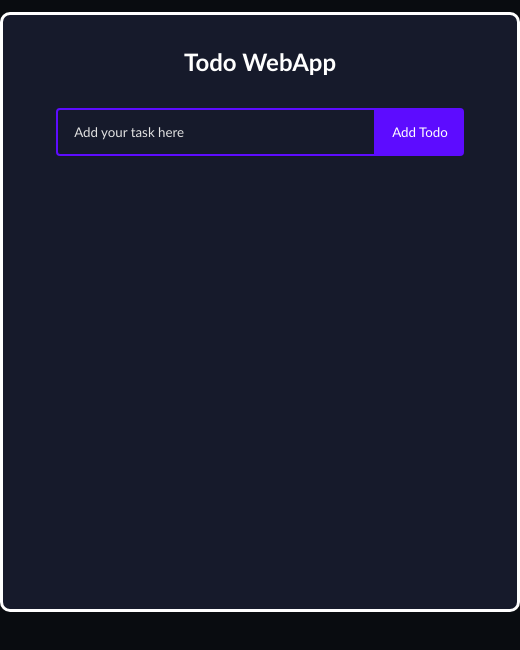
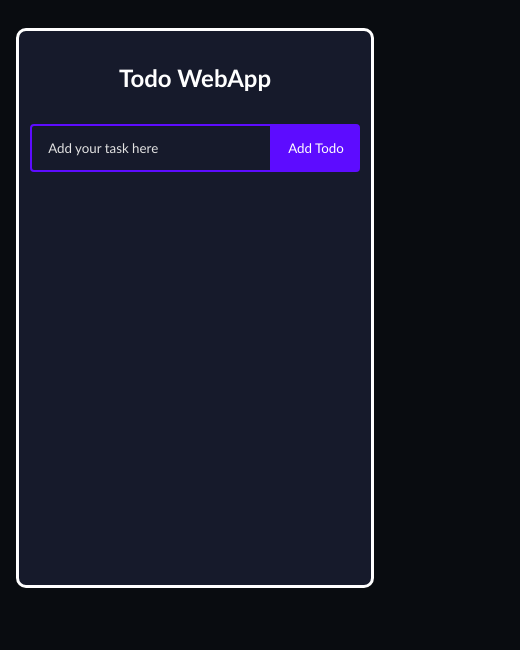
Before and after one commit to Radon333/todo-app, a React (Create React App) app: page / in a window 390 px wide. Shown: the top 650 px of the page, 520 px wide, since content can reach past the window. Built offline with nearby package versions, Linux system fonts and the light colour scheme; the HTML template or start-up script is replaced by a standard one.

Commit message:
Made app responsive

```diff
--- a/src/App.css
+++ b/src/App.css
@@ -2,28 +2,29 @@
   box-sizing: border-box;
   margin: 0;
   padding: 0;
-  font-family: 'Trebuchet MS', 'Lucida Sans Unicode', 'Lucida Grande',
-    'Lucida Sans', Arial, sans-serif;
+  font-family: "Trebuchet MS", "Lucida Sans Unicode", "Lucida Grande",
+    "Lucida Sans", Arial, sans-serif;
 }
 
 body {
-  background-color:#090c10/*linear-gradient(
+  background-color: #090c10; /*linear-gradient(
     90deg,
     rgba(48, 16, 255, 1) 0%,
     rgba(100, 115, 255, 1) 100%
   );*/
+  padding: 1rem;
 }
 .todo-app {
   display: flex;
   flex-direction: column;
   justify-content: start;
-  width: 520px;
-  min-height: 600px;
+  max-width: 520px;
+  min-height: 560px;
   background: #161a2b;
   text-align: center;
   margin: 12px auto;
   border-radius: 10px;
-  padding-bottom: 32px;
+  padding: 0 0.2rem 32px;
   border-style: solid;
   border-width: 3px;
   border-color: white;
@@ -49,7 +50,7 @@ h1 {
   border-radius: 4px 0 0 4px;
   border: 2px solid #5d0cff;
   outline: none;
-  width: 320px;
+  width: 70%;
   background: transparent;
   color: #fff;
 }
@@ -64,13 +65,13 @@ h1 {
   border-radius: 0 4px 4px 0;
   cursor: pointer;
   outline: none;
-  background-color:#5d0cff;/*linear-gradient(
+  background-color: #5d0cff; /*linear-gradient(
     90deg,
     rgba(93, 12, 255, 1) 0%,
     rgba(155, 0, 250, 1) 100%
   );*/
-  color:white;
-  text-transform:capitalize;
+  color: white;
+  text-transform: capitalize;
 }
 
 .todo-input.edit {
@@ -110,11 +111,11 @@ h1 {
 }
 
 .todo-row:nth-child(4n + 2) {
-  background: #6e06b8
+  background: #6e06b8;
 }
 
 .todo-row:nth-child(4n + 3) {
-  background: #00BD94;
+  background: #00bd94;
 }
 
 .icons {
```
